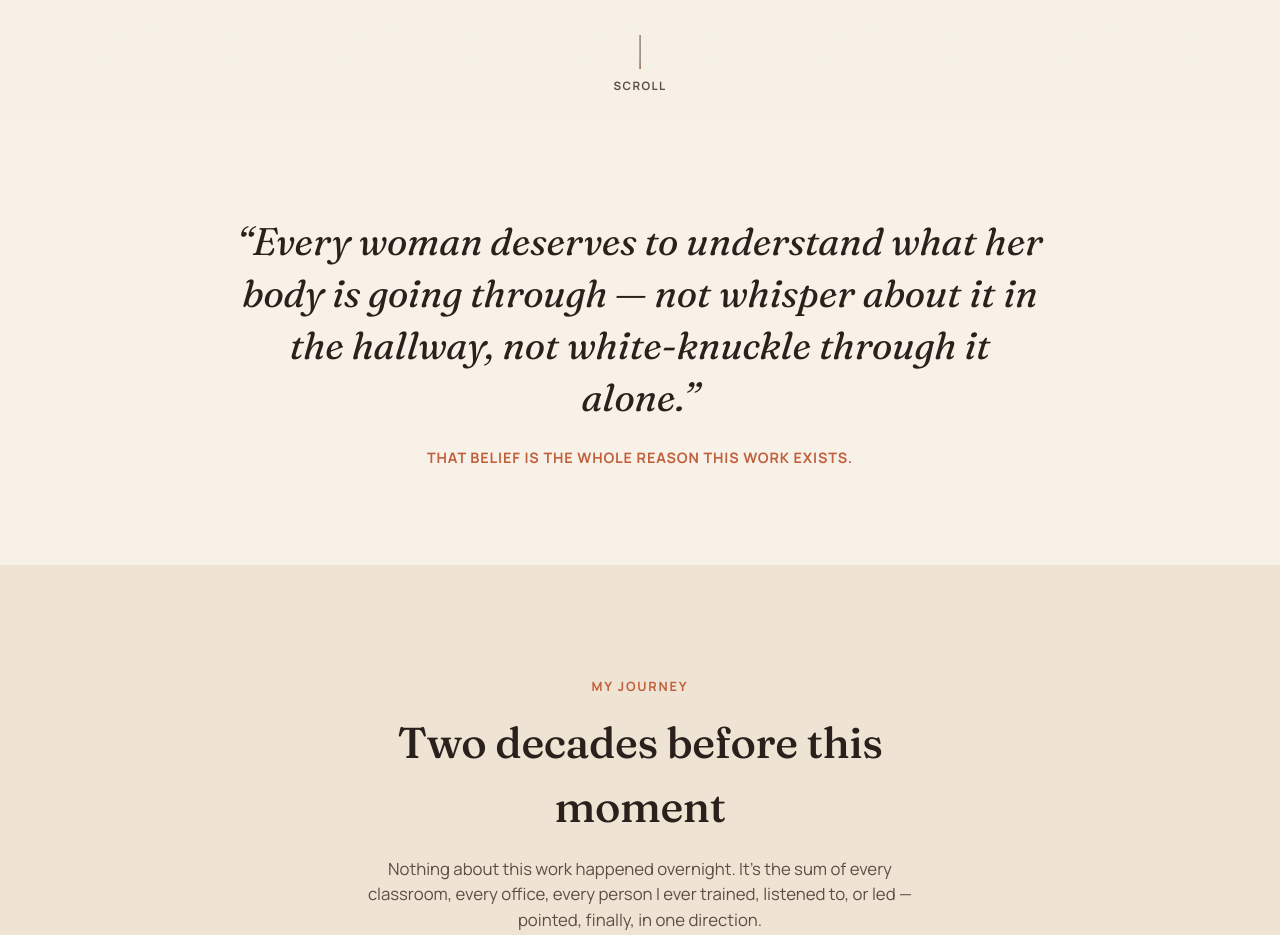
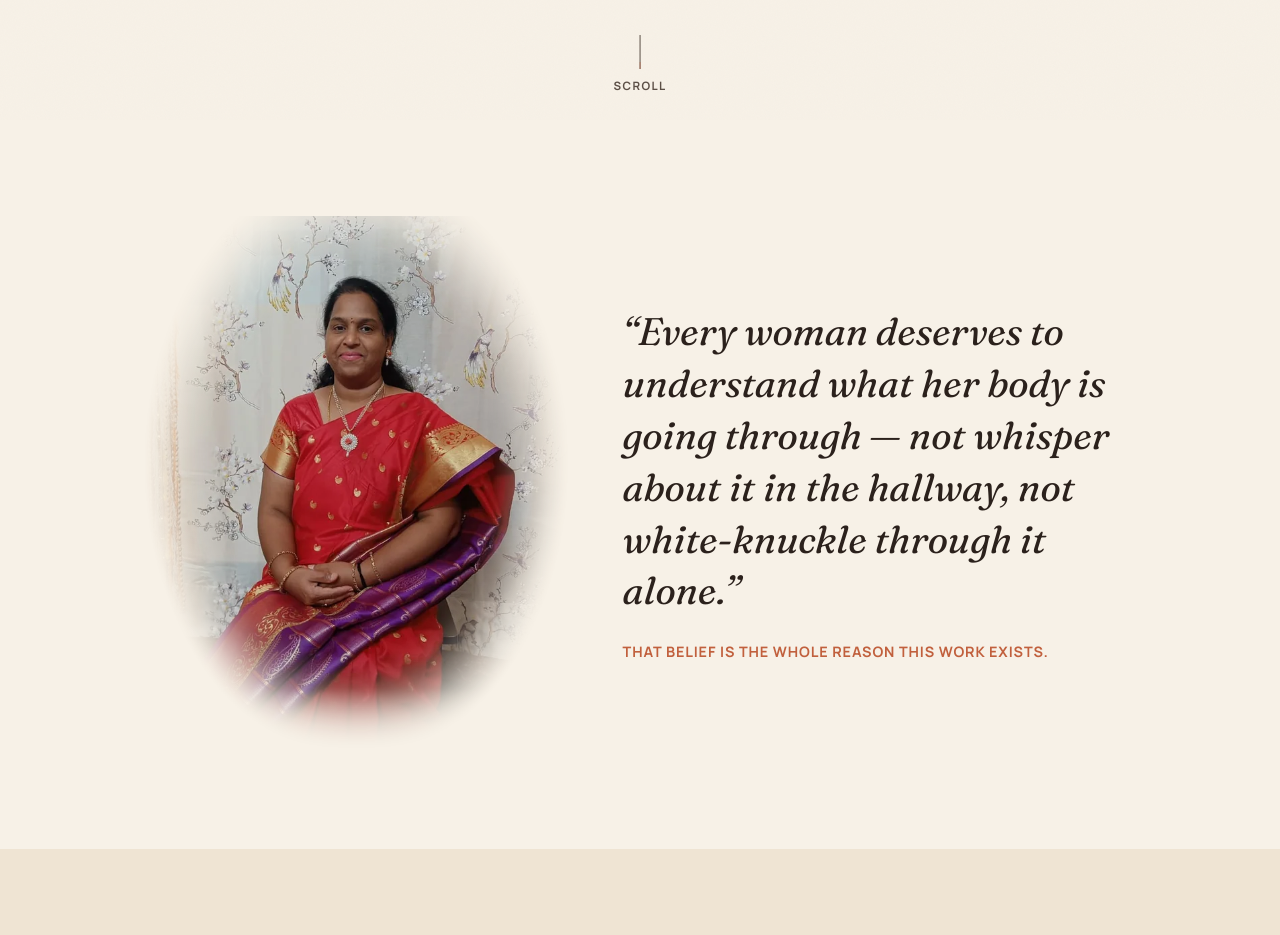
Before and after one commit to kodekave/sarojini-boga.github.io, a plain HTML site: page index.html in a window 1280 px wide. Shown: the part 680-1615 px from the top of the page. Drawn offline with Linux system fonts and the light colour scheme.

Commit message:
Add faded portrait beside the manifesto quote

```diff
--- a/index.html
+++ b/index.html
@@ -94,6 +94,11 @@
 
 <!-- ============ MANIFESTO ============ -->
 <section class="manifesto" id="manifesto">
+  <figure class="manifesto-portrait reveal">
+    <img src="assets/manifesto-portrait.webp" width="640" height="799"
+         alt="Sarojini Boga in a red silk saree" loading="lazy" decoding="async" />
+  </figure>
+  <div class="manifesto-copy">
     <p class="manifesto-quote reveal">
       &ldquo;Every woman deserves to understand what her body is going
       through &mdash; not whisper about it in the hallway, not white-knuckle
@@ -102,6 +107,7 @@
     <p class="manifesto-sub reveal">
       That belief is the whole reason this work exists.
     </p>
+  </div>
 </section>
 
 <!-- ============ JOURNEY ============ -->
--- a/styles.css
+++ b/styles.css
@@ -210,9 +210,14 @@ p{ margin:0; }
 
 /* ============ MANIFESTO ============ */
 .manifesto{
-  padding:6rem var(--pad); text-align:center;
-  max-width:920px; margin:0 auto;
+  padding:6rem var(--pad);
+  max-width:1100px; margin:0 auto;
+  display:grid; grid-template-columns:minmax(0,5fr) minmax(0,6fr);
+  gap:clamp(1.5rem, 4vw, 3.5rem); align-items:center;
 }
+.manifesto-portrait{ margin:0; }
+.manifesto-portrait img{ display:block; width:100%; height:auto; }
+.manifesto-copy{ text-align:left; }
 .manifesto-quote{
   font-family:var(--serif); font-style:italic; font-weight:400;
   font-size:clamp(1.5rem, 3.4vw, 2.4rem);
@@ -370,6 +375,12 @@ p{ margin:0; }
   .approach-grid{ grid-template-columns:1fr; gap:2.4rem; }
 }
 
+@media (max-width:820px){
+  .manifesto{ grid-template-columns:1fr; text-align:center; }
+  .manifesto-portrait{ max-width:340px; margin:0 auto; }
+  .manifesto-copy{ text-align:center; }
+}
+
 @media (max-width:720px){
   .nav-links{
     position:fixed; inset:0 0 0 auto; top:0; height:100vh; width:78%;
```
Also changed, not shown: assets/manifesto-portrait.webp (added). Lines whose indentation alone changed are shown as unchanged.
